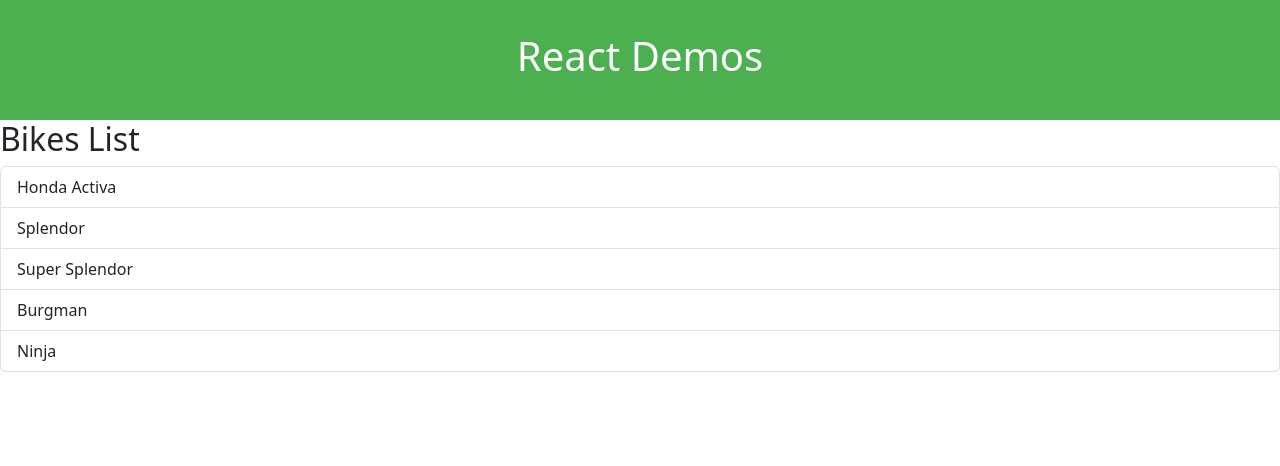
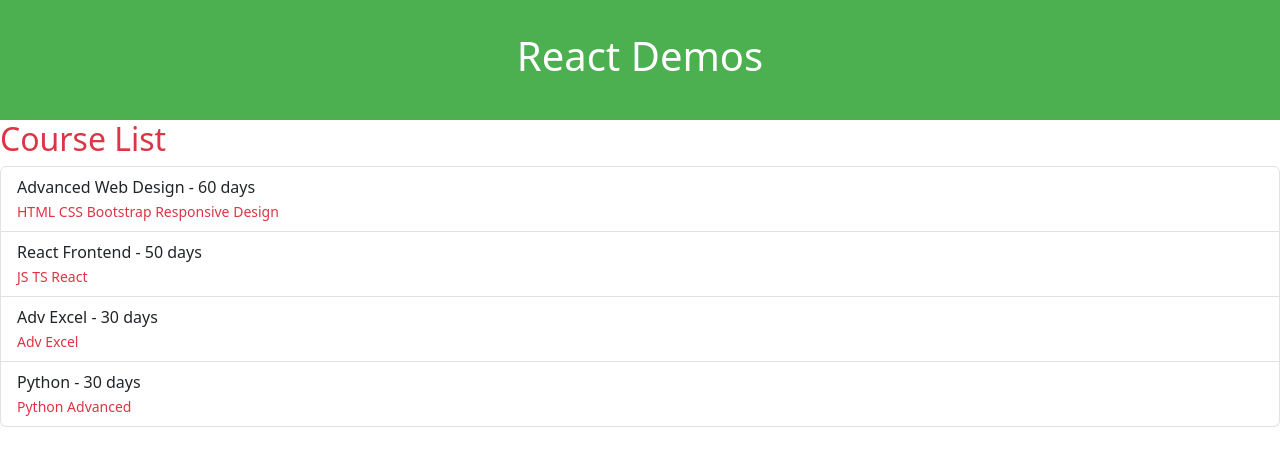
Before and after one commit to mohammedaeraf/react-samples, a React (Vite) app: page / in a window 1280 px wide. Shown: the top 466 px of the page. Built offline with nearby package versions, Linux system fonts and the light colour scheme.

Commit message:
CourseList (with Props)

```diff
--- a/src/App.tsx
+++ b/src/App.tsx
@@ -1,7 +1,7 @@
 import "./App.css";
 import AboutUs from "./Components/AboutUs.tsx";
 import Cars from "./Components/Cars.tsx";
-import CourseList from "./Components/CourseList.tsx";
+import CourseListProps from "./Components/CourseListProps.tsx";
 import Vehicles from "./Components/Vehicles.tsx";
 
 function App() {
@@ -23,12 +23,40 @@ function App() {
     "Ninja",
   ];
 
+  let courses = [
+    {
+      id: 1,
+      title: "Advanced Web Design",
+      description: "HTML CSS Bootstrap Responsive Design",
+      duration: "60 days",
+    },
+    {
+      id: 2,
+      title: "React Frontend",
+      description: "JS TS React",
+      duration: "50 days",
+    },
+    {
+      id: 3,
+      title: "Adv Excel",
+      description: "Adv Excel",
+      duration: "30 days",
+    },
+    {
+      id: 4,
+      title: "Python",
+      description: "Python Advanced",
+      duration: "30 days",
+    },
+  ];
+
   return (
     <>
       <header>
         <h1>React Demos</h1>
       </header>
-      <Vehicles items={bikes} title="Bikes List"></Vehicles>
+      {/* <Vehicles items={bikes} title="Bikes List"></Vehicles> */}
+      <CourseListProps courseList={courses} />
     </>
   );
 }
--- /dev/null
+++ b/src/Components/CourseListProps.tsx
@@ -0,0 +1,40 @@
+import "./CourseList.css";
+
+interface Course {
+  id: number;
+  title: string;
+  duration: string;
+  description: string;
+}
+
+interface CourseListProps {
+  courseList: Course[];
+}
+
+const CourseList = (props: CourseListProps) => {
+  // Conditional Rendering
+  if (props.courseList.length == 0) {
+    return (
+      <div>
+        <h2 className="text-danger">Course List</h2>
+        <h6 className="text-primary">No Course available</h6>
+      </div>
+    );
+  }
+
+  return (
+    <div>
+      <h2 className="text-danger">Course List</h2>
+      <ul className="list-group">
+        {props.courseList.map((course) => (
+          <li className="list-group-item" key={course.id}>
+            {course.title} - {course.duration} <br />
+            <span className="small text-danger">{course.description}</span>
+          </li>
+        ))}
+      </ul>
+    </div>
+  );
+};
+
+export default CourseList;
```
